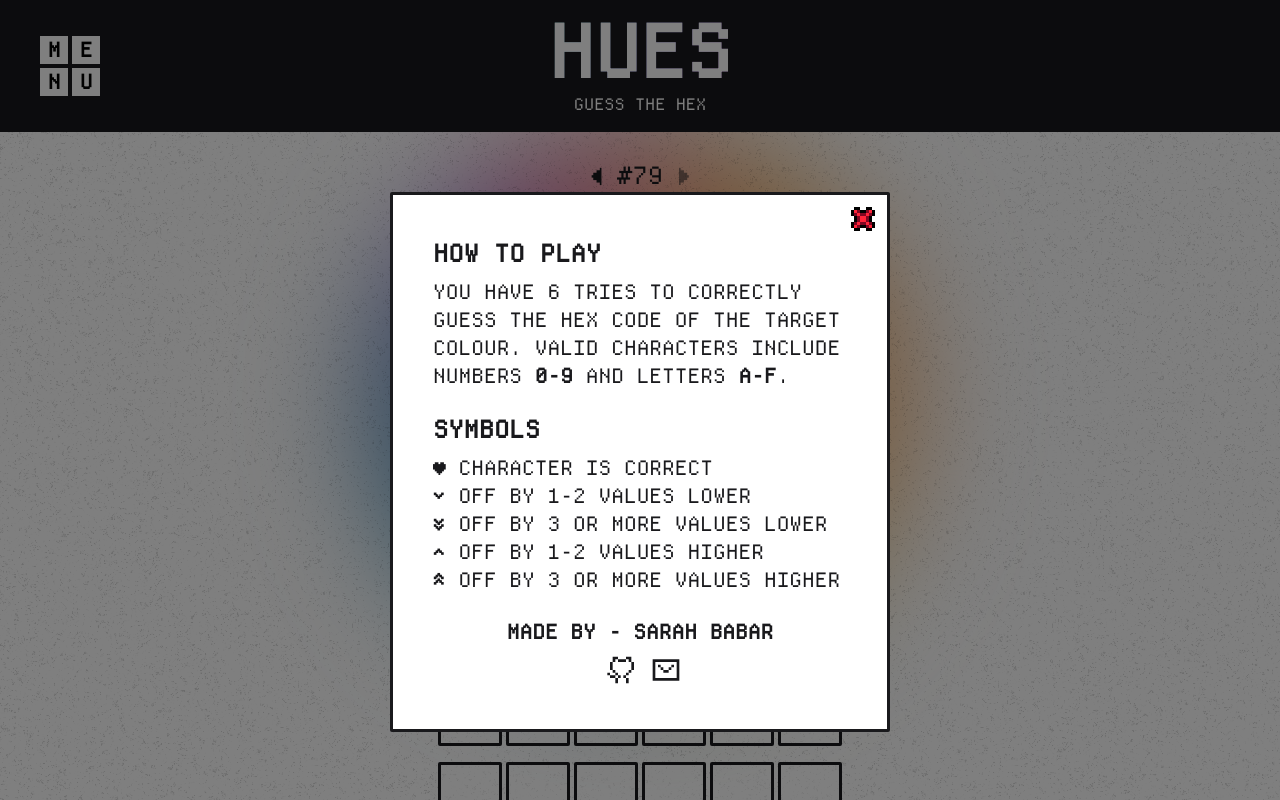
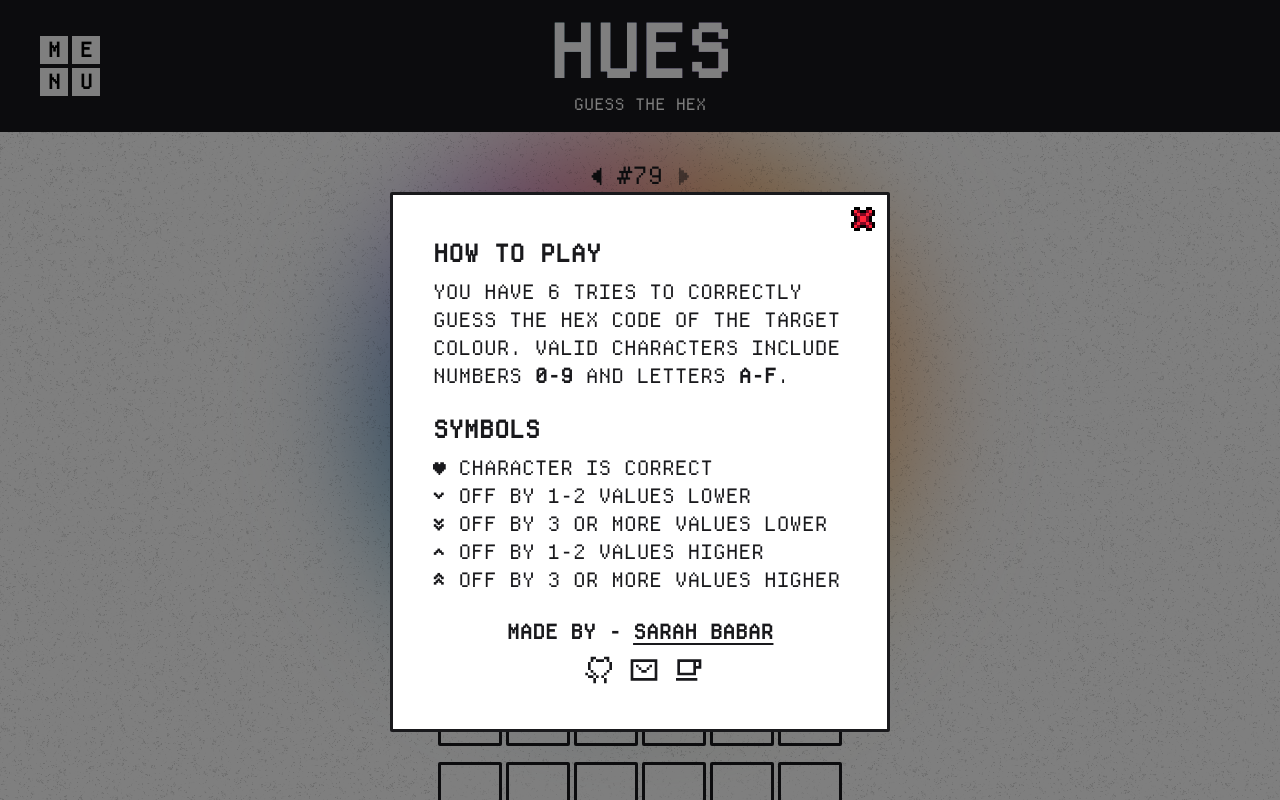
Before and after one commit to sarahbabar/hues, a Next.js app: page / in a window 1280 px wide. Shown: the top 800 px of the page. Built offline with nearby package versions, Linux system fonts and the light colour scheme.

Commit message:
menu addition

```diff
--- a/src/components/menu.tsx
+++ b/src/components/menu.tsx
@@ -72,7 +72,7 @@ export default function Menu({
             <div className="text-sm md:text-xl font-bold flex flex-col items-center justify-center uppercase space-x-2">
               <div className="flex mb-2 items-center justify-center space-x-3">
                 <div>Made By -</div>
-                <div className="transition transform hover:scale-105 ease-in-out duration-200">
+                <div className="transition transform hover:scale-105 ease-in-out duration-200 underline underline-offset-4">
                   <a href="https://sarahbabar.com/" target="_blank">
                     Sarah Babar
                   </a>
@@ -106,6 +106,24 @@ export default function Menu({
                     />
                   </svg>
                 </a>
+
+                <a href="https://buymeacoffee.com/sarahbabar" target="_blank">
+                  <svg
+                    fill="none"
+                    xmlns="http://www.w3.org/2000/svg"
+                    viewBox="0 0 24 24"
+                    className="w-5 h-5 md:w-8 md:h-8 md:hover:scale-110 transition ease-in-out duration-200"
+                  >
+                    <path
+                      d="M4 4h18v7h-4v5H4V4zm14 5h2V6h-2v3zm-2-3H6v8h10V6zm3 14H3v-2h16v2z"
+                      fill="currentColor"
+                    />
+                  </svg>
+                  <path
+                    fill="currentColor"
+                    d="M5 2h4v2H7v2H5V2Zm0 10H3V6h2v6Zm2 2H5v-2h2v2Zm2 2v-2H7v2H3v-2H1v2h2v2h4v4h2v-4h2v-2H9Zm0 0v2H7v-2h2Zm6-12v2H9V4h6Zm4 2h-2V4h-2V2h4v4Zm0 6V6h2v6h-2Zm-2 2v-2h2v2h-2Zm-2 2v-2h2v2h-2Zm0 2h-2v-2h2v2Zm0 0h2v4h-2v-4Z"
+                  />
+                </a>
               </div>
             </div>
           </div>
```
